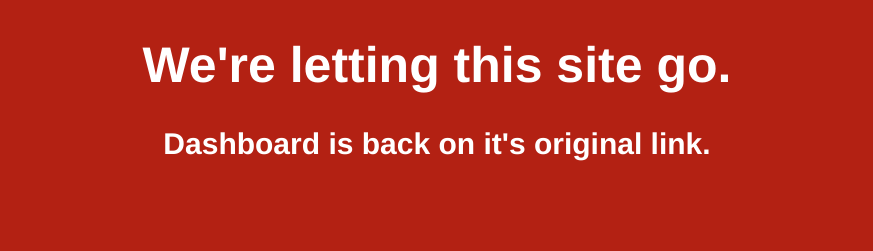
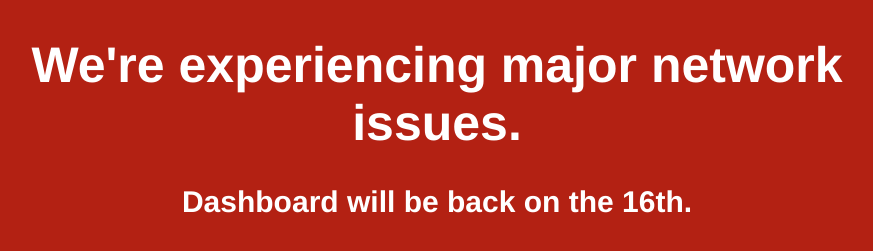
Before and after one commit to embertommy/dash.berrynodes.com, a plain HTML site: page index.html in a window 1280 px wide. Shown: the part 179-430 px from the top of the page, without its empty margins (203-1076 px from the left). Drawn offline with Linux system fonts and the light colour scheme.

Commit message:
Update index.html

```diff
--- a/index.html
+++ b/index.html
@@ -1,7 +1,7 @@
 <!DOCTYPE html>
 <html>
   <head>
-    <title>BerryNodes | Site Deprecated</title>
+    <title>BerryNodes | Network Maintenance</title>
     <link rel="icon" type="image/png" href="icon-white.png">
     <style>
       body {
@@ -27,7 +27,7 @@
   </head>
   <body>
     <img id="img360" src="icon-white.png">
-    <h1>We're letting this site go.</h1>
-    <h2>Dashboard is back on it's original link.</a></h2>
+    <h1>We're experiencing major network issues.</h1>
+    <h2>Dashboard will be back on the 16th.</a></h2>
   </body>
 </html>
```
